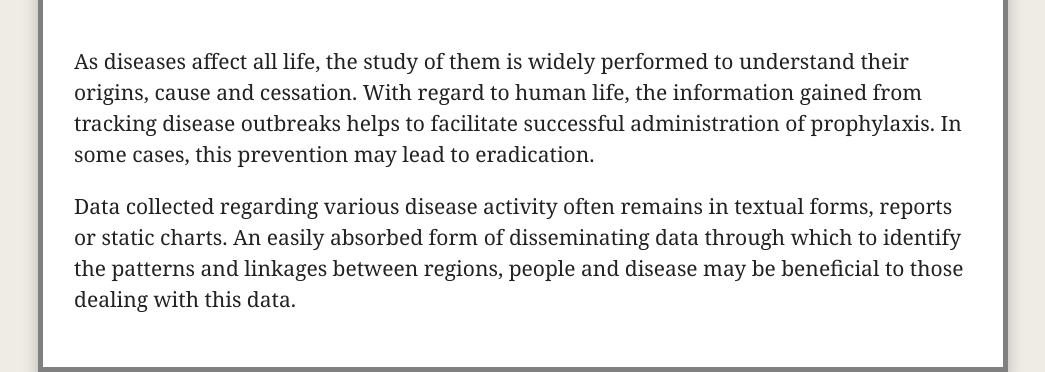
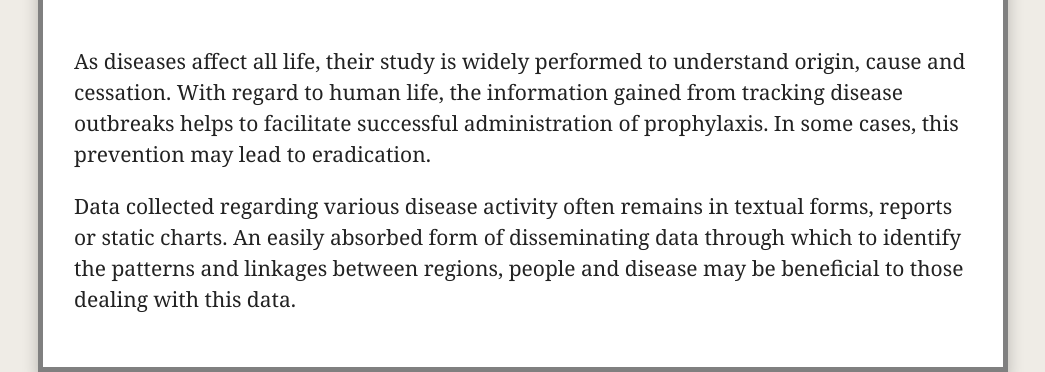
Before and after one commit to ethesx/is683_final, a plain HTML site: page index.html in a window 1280 px wide. Shown: the part 720-1092 px from the top of the page, without its empty margins (117-1162 px from the left). Drawn offline with nearby package versions, Linux system fonts and the light colour scheme.

Commit message:
Updated overview

```diff
--- a/index.html
+++ b/index.html
@@ -52,7 +52,7 @@
 
             <article>
               <h5>overview</h5>
-              <p>As diseases affect all life, the study of them is widely performed to understand their origins, cause and cessation. With regard to human life, the information gained from tracking disease outbreaks helps to facilitate successful administration of prophylaxis. In some cases, this prevention may lead to eradication.
+              <p>As diseases affect all life, their study is widely performed to understand origin, cause and cessation. With regard to human life, the information gained from tracking disease outbreaks helps to facilitate successful administration of prophylaxis. In some cases, this prevention may lead to eradication.
               </p>
               <p>Data collected regarding various disease activity often remains in textual forms, reports or static charts. An easily absorbed form of disseminating data through which to identify the patterns and linkages between regions, people and disease may be beneficial to those dealing with this data.</p>
             </article>
```
